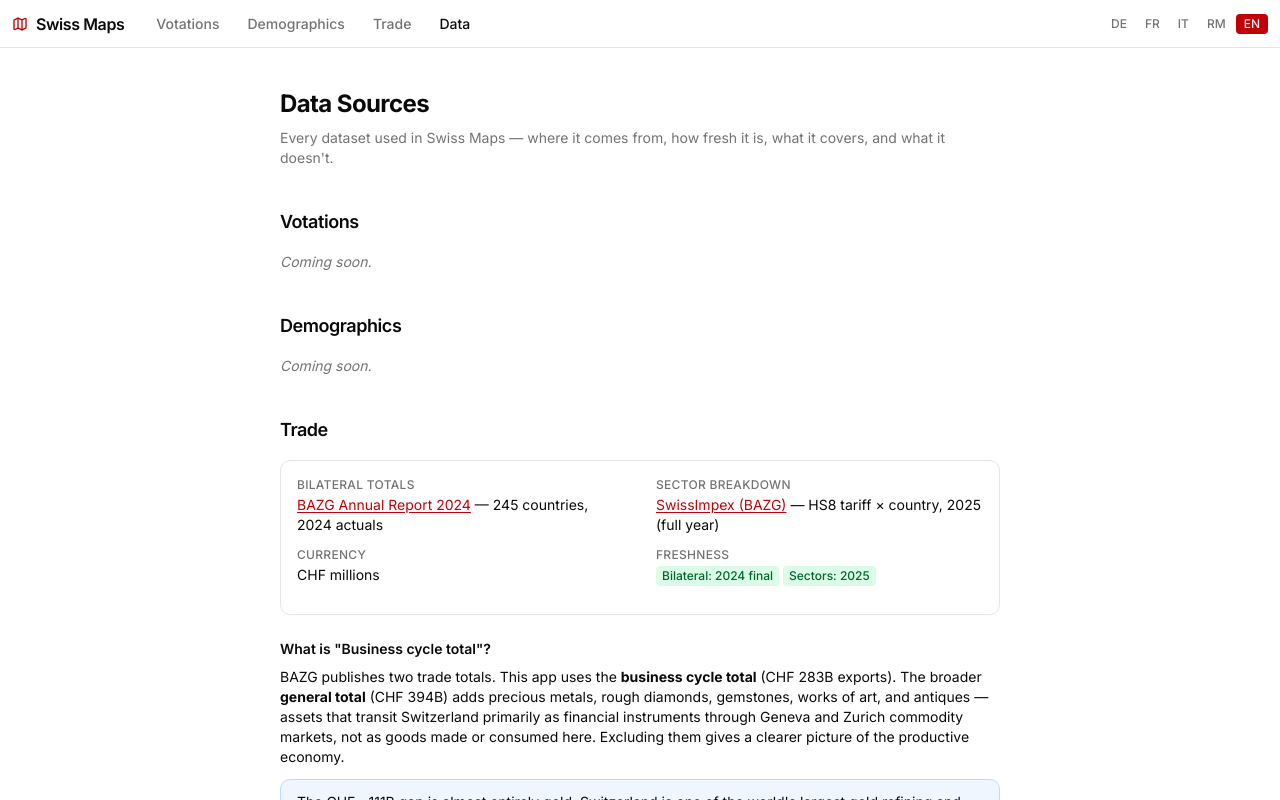
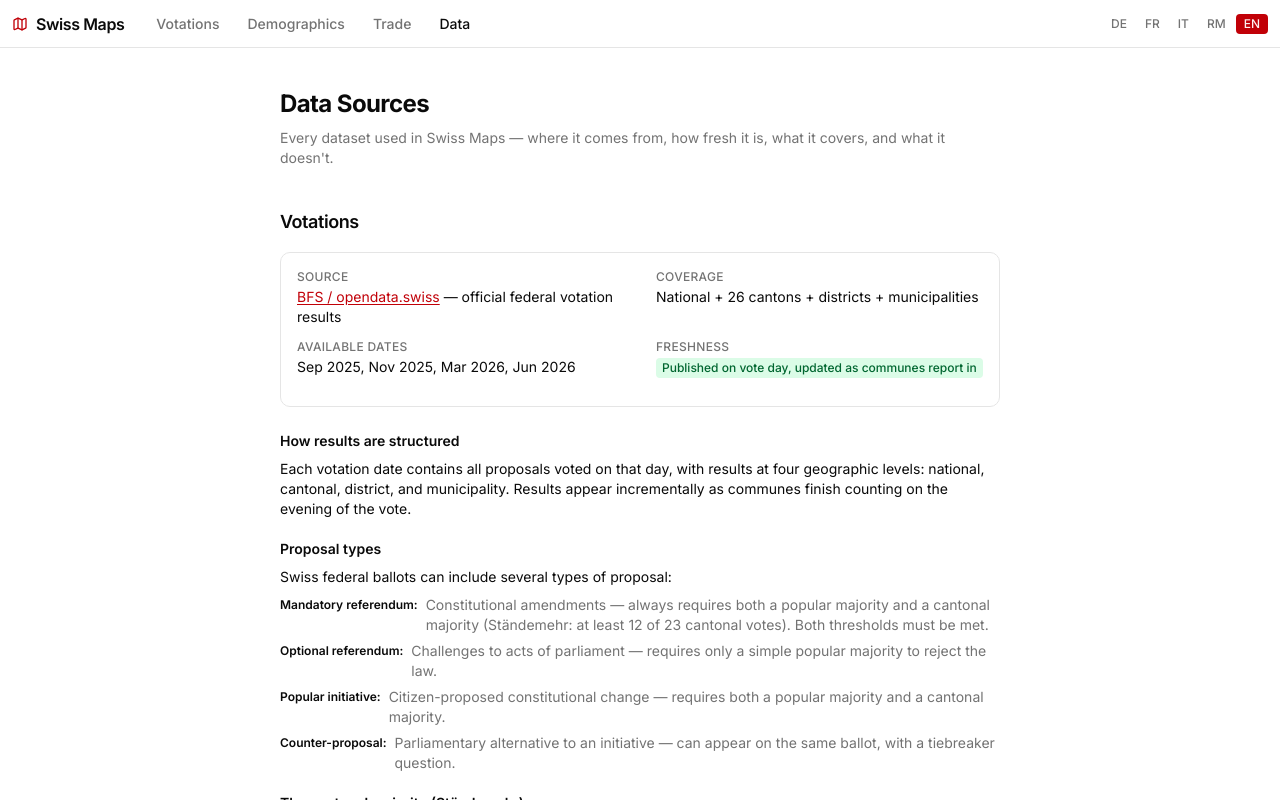
Before and after one commit to MikeSpa/swiss-maps, a Next.js app: page /data in a window 1280 px wide. Built offline with nearby package versions, Linux system fonts and the light colour scheme.

Commit message:
update data doc page with votation and demographic data

```diff
--- a/components/data-layout.tsx
+++ b/components/data-layout.tsx
@@ -67,12 +67,152 @@ export function DataLayout() {
 
           {/* ── VOTATIONS ── */}
           <Section title="Votations">
-            <p className="mb-4 text-sm text-muted-foreground italic">Coming soon.</p>
+            <dl className="mb-6 grid grid-cols-1 gap-x-8 gap-y-0 rounded-lg border p-4 sm:grid-cols-2">
+              <Field label="Source">
+                <a href="https://opendata.swiss/en/dataset/volksabstimmungen-ab-1981" target="_blank" rel="noopener noreferrer"
+                  className="text-primary underline underline-offset-2">
+                  BFS / opendata.swiss
+                </a>{' — '} official federal votation results
+              </Field>
+              <Field label="Coverage">National + 26 cantons + districts + municipalities</Field>
+              <Field label="Available dates">Sep 2025, Nov 2025, Mar 2026, Jun 2026</Field>
+              <Field label="Freshness">
+                <Tag color="green">Published on vote day, updated as communes report in</Tag>
+              </Field>
+            </dl>
+
+            <h3 className="mb-2 text-sm font-semibold">How results are structured</h3>
+            <p className="mb-3 text-sm">
+              Each votation date contains all proposals voted on that day, with results at four
+              geographic levels: national, cantonal, district, and municipality. Results appear
+              incrementally as communes finish counting on the evening of the vote.
+            </p>
+
+            <h3 className="mb-2 mt-5 text-sm font-semibold">Proposal types</h3>
+            <p className="mb-2 text-sm">Swiss federal ballots can include several types of proposal:</p>
+            <div className="mb-3 space-y-1.5 text-sm">
+              {[
+                ['Mandatory referendum', 'Constitutional amendments — always requires both a popular majority and a cantonal majority (Ständemehr: at least 12 of 23 cantonal votes). Both thresholds must be met.'],
+                ['Optional referendum', 'Challenges to acts of parliament — requires only a simple popular majority to reject the law.'],
+                ['Popular initiative', 'Citizen-proposed constitutional change — requires both a popular majority and a cantonal majority.'],
+                ['Counter-proposal', 'Parliamentary alternative to an initiative — can appear on the same ballot, with a tiebreaker question.'],
+              ].map(([label, desc]) => (
+                <div key={label as string} className="flex items-start gap-2">
+                  <span className="mt-0.5 shrink-0 text-xs font-semibold">{label}:</span>
+                  <span className="text-muted-foreground">{desc}</span>
+                </div>
+              ))}
+            </div>
+
+            <h3 className="mb-2 mt-5 text-sm font-semibold">The cantonal majority (Ständemehr)</h3>
+            <p className="mb-3 text-sm">
+              For mandatory referendums and initiatives, a proposal must win in a majority of cantons,
+              not just nationally. Half-cantons (Obwald, Nidwald, Basel-Stadt, Basel-Landschaft,
+              Appenzell Ausserrhoden, Appenzell Innerrhoden) count as half a vote each, giving 23 total
+              cantonal votes. The threshold is 12. This means a proposal can win the popular vote and
+              still fail — or pass with less than 50% nationally — if the cantonal distribution goes
+              the other way.
+            </p>
+
+            <h3 className="mb-2 mt-5 text-sm font-semibold">Known limitations</h3>
+            <LimitationList items={[
+              'Only the four most recent dates are available. Older results exist back to 1981 but are not included.',
+              'Results may be partial if not all communes have finished counting on vote day.',
+              '~1 municipality per canton may not match the boundary file due to commune mergers since 2022.',
+            ]} />
           </Section>
 
           {/* ── DEMOGRAPHICS ── */}
           <Section title="Demographics">
-            <p className="mb-4 text-sm text-muted-foreground italic">Coming soon.</p>
+            <dl className="mb-6 grid grid-cols-1 gap-x-8 gap-y-0 rounded-lg border p-4 sm:grid-cols-2">
+              <Field label="Main source">
+                <a href="https://opendata.swiss/en/dataset/regionalportrats-2021-kennzahlen-aller-gemeinden" target="_blank" rel="noopener noreferrer"
+                  className="text-primary underline underline-offset-2">
+                  BFS Regionalportraits 2021
+                </a>{' — '} 30 indicators, ~2130 communes
+              </Field>
+              <Field label="Religion source">
+                BFS Volkszählung 2000 (PxWeb <code className="rounded bg-muted px-1 py-0.5 text-xs">px-x-4003000000_122</code>)
+              </Field>
+              <Field label="Typology source">
+                <a href="https://www.swisstopo.admin.ch" target="_blank" rel="noopener noreferrer"
+                  className="text-primary underline underline-offset-2">
+                  swisstopo
+                </a>{' — '} agglomeration classification g1a22, 2022
+              </Field>
+              <Field label="Freshness">
+                <Tag color="amber">Most indicators: 2019</Tag>{' '}
+                <Tag color="red">Religion: 2000</Tag>{' '}
+                <Tag color="green">Typology: 2022</Tag>
+              </Field>
+            </dl>
+
+            <h3 className="mb-2 text-sm font-semibold">Indicator groups</h3>
+            <p className="mb-2 text-sm">
+              The 37 indicators are organised into 10 groups, all at municipality level:
+            </p>
+            <div className="mb-4 space-y-1.5 text-sm">
+              {[
+                ['Context', 'Urban / periurban / rural typology (swisstopo 2022).'],
+                ['Population', 'Total, foreign nationals share, population growth, density, household size.'],
+                ['Age', 'Share aged 0–19, 20–64, and 65+.'],
+                ['Vital statistics', 'Birth, death, marriage, and divorce rates per 1,000 inhabitants.'],
+                ['Land use', 'Share of settlement, agricultural, and wooded area.'],
+                ['Economy', 'Employment share in primary (agriculture), secondary (industry), and tertiary (services) sectors.'],
+                ['Housing', 'Vacant dwelling rate and new housing units per 1,000 inhabitants.'],
+                ['Social', 'Social assistance (Sozialhilfe) rate.'],
+                ['Religion', 'Reformed, Catholic, Muslim, Jewish, no religion, and other — from the 2000 census.'],
+                ['Politics', 'Vote shares for SVP, SP, FDP, Die Mitte, Greens, GLP, EVP, BDP, and small right parties (2019 National Council elections) plus a computed left–right index.'],
+              ].map(([group, desc]) => (
+                <div key={group as string} className="flex items-start gap-2">
+                  <span className="mt-0.5 w-28 shrink-0 text-xs font-semibold">{group}</span>
+                  <span className="text-muted-foreground">{desc}</span>
+                </div>
+              ))}
+            </div>
+
+            <h3 className="mb-2 mt-5 text-sm font-semibold">Why religion data is from 2000</h3>
+            <p className="mb-3 text-sm">
+              The 2000 census (<em>Volkszählung</em>) was the last full-population survey where
+              religion was recorded for every resident in every commune. Since 2010 the BFS uses
+              the <em>Strukturerhebung</em> — a stratified sample of ~200,000 people per year.
+              That sample is statistically representative at canton level and for the ~50–60
+              largest municipalities, but not for a choropleth covering all ~2,100 Swiss communes.
+              No better source exists for municipality-level religion data.
+            </p>
+            <Callout>
+              Commune mergers and renumbering between 2000 and 2022 mean approximately 5–10% of
+              BFS numbers won't match the current boundary file. Those communes appear grey
+              (no data) on the religion map.
+            </Callout>
+
+            <h3 className="mb-2 mt-5 text-sm font-semibold">Urban / periurban / rural classification</h3>
+            <p className="mb-3 text-sm">
+              The typology comes from the swisstopo agglomeration shapefile (<em>g1a22</em>).
+              Communes are assigned to one of three classes based on their relationship to
+              agglomerations: urban cores and suburban belts → <strong>Urban</strong>; periurban
+              communes on the agglomeration fringe → <strong>Periurban</strong>; all remaining
+              communes → <strong>Rural</strong>. The map uses a categorical 3-colour scale
+              rather than a continuous choropleth.
+            </p>
+
+            <h3 className="mb-2 mt-5 text-sm font-semibold">Left–right index</h3>
+            <p className="mb-3 text-sm">
+              A composite score computed as{' '}
+              <code className="rounded bg-muted px-1 py-0.5 text-xs">(SVP + FDP) − (SP + Greens + GLP)</code>{' '}
+              vote share in the 2019 National Council elections. Positive values (blue) indicate
+              a right-leaning commune; negative (red) a left-leaning one. The scale runs roughly
+              from −40 to +60 across Swiss municipalities.
+            </p>
+
+            <h3 className="mb-2 mt-5 text-sm font-semibold">What is not available</h3>
+            <LimitationList items={[
+              'Income / median taxable income: BFS Steuerstatistik exists at municipality level but is only distributed as Excel files with no confirmed programmatic API.',
+              'Unemployment rate: SECO publishes monthly registered unemployment but no clean municipality-level API endpoint was found.',
+              'Religion post-2000: the Strukturerhebung sample is not statistically representative for most of the ~2,100 communes.',
+              'Nationality by country of origin: BFS data exists but only down to canton level via the public API.',
+              'Language spoken at home: same limitation as post-2000 religion — sample data only, not suitable for a full municipality-level choropleth.',
+            ]} />
           </Section>
 
           {/* ── TRADE ── */}
```
